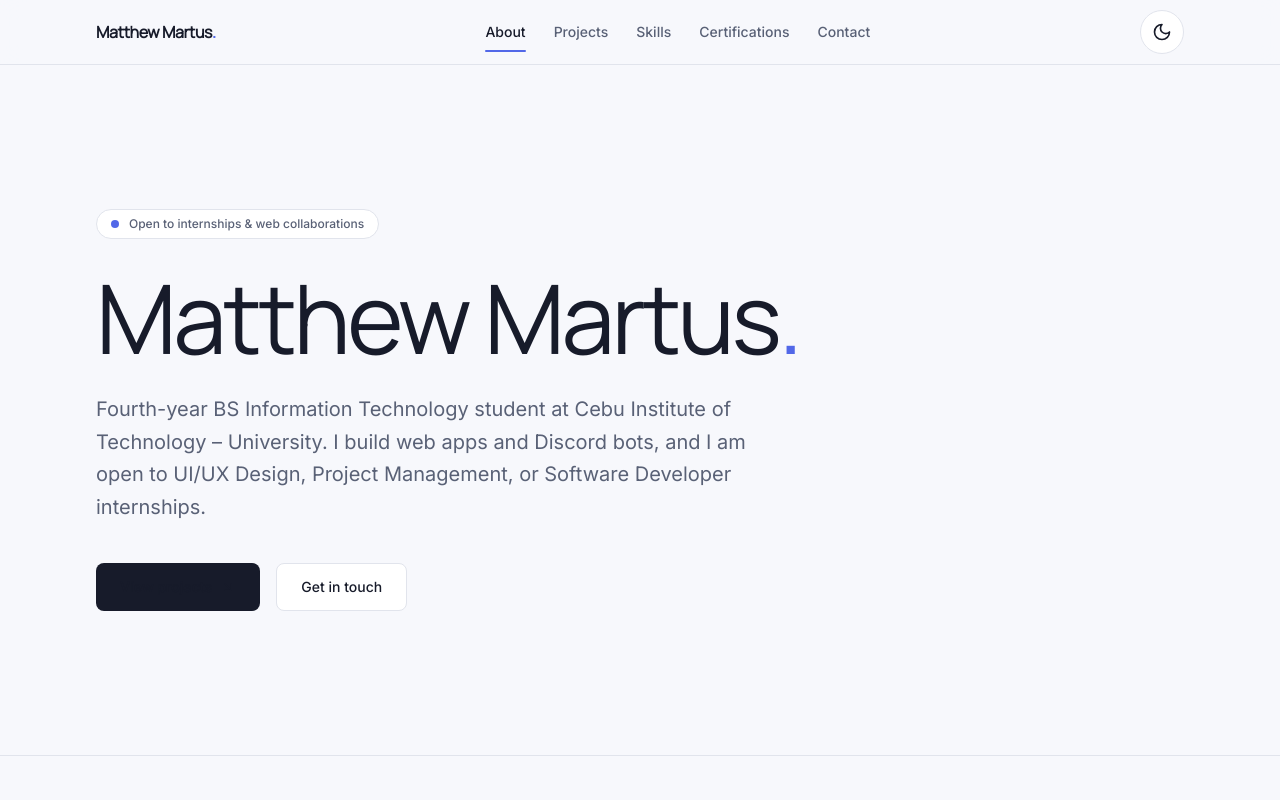
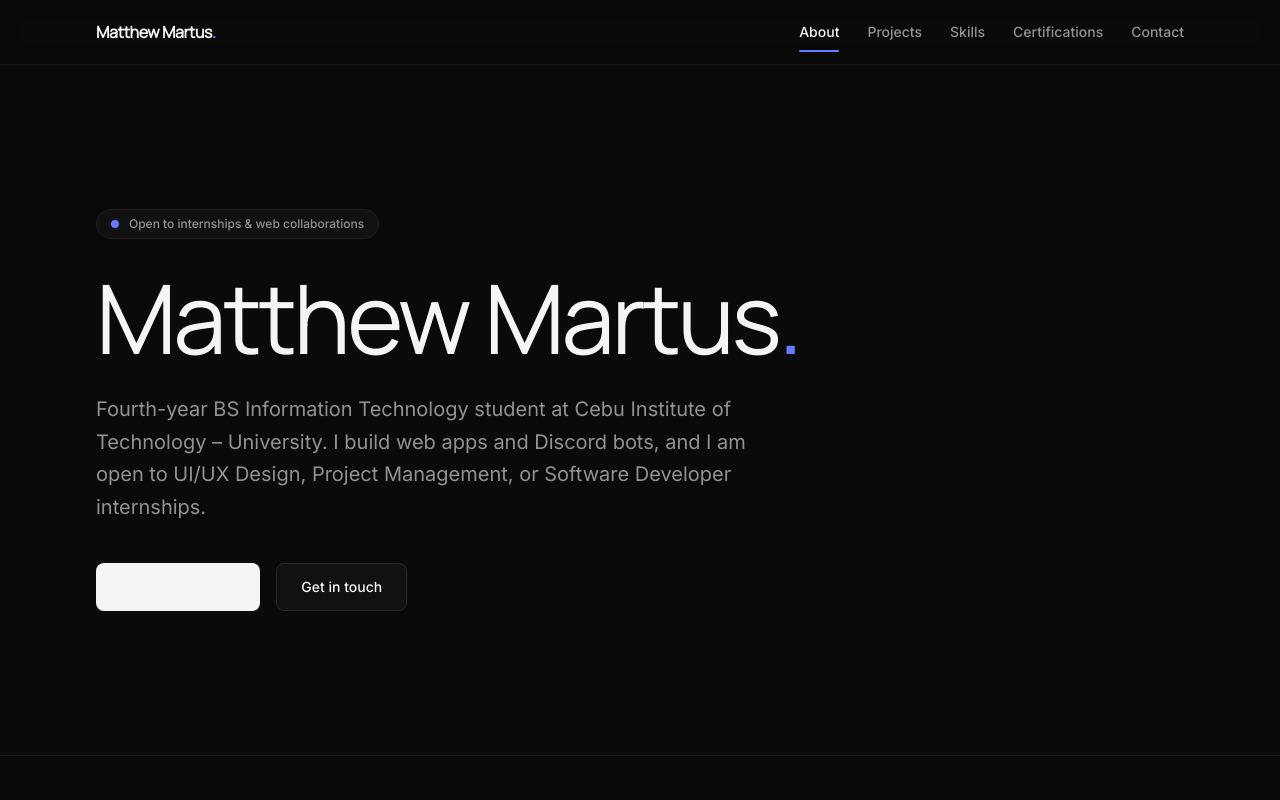
Before and after one commit to Mr-cmd-pip/martus-portfolio, a React (Vite) app: page / in a window 1280 px wide. Shown: the top 800 px of the page. Built offline with nearby package versions, Linux system fonts and the light colour scheme.

Commit message:
style: make portfolio dark-mode only
- Remove the theme toggle and saved theme preference
- Remove light-theme styles and theme-switching animations
- Set the browser color scheme to dark

```diff
--- a/index.html
+++ b/index.html
@@ -3,32 +3,8 @@
   <head>
     <meta charset="UTF-8" />
     <meta name="viewport" content="width=device-width, initial-scale=1.0" />
-    <meta name="color-scheme" content="light dark" />
+    <meta name="color-scheme" content="dark" />
     <meta name="theme-color" content="#0A0A0A" />
-    <script>
-      (() => {
-        if (typeof window === 'undefined' || typeof document === 'undefined') return;
-
-        let savedTheme = null;
-        try {
-          savedTheme = localStorage.getItem('portfolio-theme');
-        } catch (error) {
-          console.warn('Unable to read the saved theme preference.', error);
-        }
-
-        const theme =
-          savedTheme === 'light' || savedTheme === 'dark'
-            ? savedTheme
-            : window.matchMedia?.('(prefers-color-scheme: light)').matches
-              ? 'light'
-              : 'dark';
-
-        document.documentElement.dataset.theme = theme;
-        document.querySelector('meta[name="theme-color"]').content =
-          theme === 'light' ? '#F7F8FC' : '#0A0A0A';
-      })();
-    </script>
-
     <title>Matthew Martus — IT Student, Developer &amp; Project Manager</title>
     <meta
       name="description"
--- a/src/App.jsx
+++ b/src/App.jsx
@@ -1,5 +1,3 @@
-import { flushSync } from 'react-dom';
-import { useEffect, useRef, useState } from 'react';
 import Navbar from './components/Navbar';
 import Hero from './components/Hero';
 import About from './components/About';
@@ -10,67 +8,9 @@ import Contact from './components/Contact';
 import Footer from './components/Footer';
 
 export default function App() {
-  const [theme, setTheme] = useState('dark');
-  const fallbackTransitionTimeout = useRef(null);
-
-  useEffect(() => {
-    if (typeof document === 'undefined') return;
-    setTheme(document.documentElement.dataset.theme === 'light' ? 'light' : 'dark');
-  }, []);
-
-  const toggleTheme = (event) => {
-    if (typeof document === 'undefined' || typeof window === 'undefined') return;
-
-    const nextTheme = theme === 'dark' ? 'light' : 'dark';
-    const root = document.documentElement;
-    const bounds = event.currentTarget.getBoundingClientRect();
-    const clientX = event.detail === 0 ? bounds.left + bounds.width / 2 : event.clientX;
-    const clientY = event.detail === 0 ? bounds.top + bounds.height / 2 : event.clientY;
-    const hasReducedMotion =
-      window.matchMedia?.('(prefers-reduced-motion: reduce)').matches ?? false;
-    const applyTheme = () => {
-      flushSync(() => {
-        setTheme(nextTheme);
-        root.dataset.theme = nextTheme;
-      });
-
-      try {
-        window.localStorage.setItem('portfolio-theme', nextTheme);
-      } catch (error) {
-        console.warn('Unable to save the theme preference.', error);
-      }
-
-      const themeColor = document.querySelector('meta[name="theme-color"]');
-      const canvasColor = getComputedStyle(root).getPropertyValue('--bg-canvas').trim();
-      if (canvasColor) themeColor?.setAttribute('content', canvasColor);
-    };
-
-    root.style.setProperty('--theme-origin-x', `${clientX}px`);
-    root.style.setProperty('--theme-origin-y', `${clientY}px`);
-
-    if (hasReducedMotion) {
-      applyTheme();
-      return;
-    }
-
-    if (typeof document.startViewTransition === 'function') {
-      document.startViewTransition(applyTheme);
-      return;
-    }
-
-    root.classList.add('theme-color-transition');
-    applyTheme();
-
-    window.clearTimeout(fallbackTransitionTimeout.current);
-    fallbackTransitionTimeout.current = window.setTimeout(() => {
-      root.classList.remove('theme-color-transition');
-      fallbackTransitionTimeout.current = null;
-    }, 350);
-  };
-
   return (
     <div className="app-shell flex min-h-screen flex-col">
-      <Navbar theme={theme} onThemeToggle={toggleTheme} />
+      <Navbar />
 
       <main id="main-content" tabIndex={-1} className="flex-1 outline-none">
         <Hero />
--- a/src/components/Navbar.jsx
+++ b/src/components/Navbar.jsx
@@ -1,9 +1,9 @@
 import { useEffect, useRef, useState } from 'react';
-import { Menu, Moon, Sun, X } from 'lucide-react';
+import { Menu, X } from 'lucide-react';
 import { siteData } from '../data/portfolio';
 
 /** Sticky navigation with IntersectionObserver-based scrollspy. */
-export default function Navbar({ theme, onThemeToggle }) {
+export default function Navbar() {
   const [activeId, setActiveId] = useState('');
   const [menuOpen, setMenuOpen] = useState(false);
   const toggleBtnRef = useRef(null);
@@ -117,18 +117,6 @@ export default function Navbar({ theme, onThemeToggle }) {
           </ul>
         </nav>
 
-        <button
-          type="button"
-          onClick={onThemeToggle}
-          aria-label="Light theme"
-          aria-pressed={theme === 'light'}
-          title={`Switch to ${theme === 'dark' ? 'light' : 'dark'} mode`}
-          className="theme-toggle inline-flex min-h-11 min-w-11 items-center justify-center rounded-full border border-control bg-surface text-ink transition-colors hover:border-accent/60"
-        >
-          <Sun className="theme-icon theme-icon-sun h-5 w-5" aria-hidden="true" />
-          <Moon className="theme-icon theme-icon-moon h-5 w-5" aria-hidden="true" />
-        </button>
-
         {/* Mobile menu toggle (min 44x44 target) */}
         <button
           ref={toggleBtnRef}
--- a/src/index.css
+++ b/src/index.css
@@ -29,8 +29,7 @@
   --color-stronger: var(--border-stronger);
 }
 
-:root[data-theme='dark'],
-:root:not([data-theme]) {
+:root {
   color-scheme: dark;
   --bg-canvas: #0A0A0A;
   --bg-surface: #111111;
@@ -54,32 +53,6 @@
   --accent: #647BFF;
   --text-action: #0A0A0A;
   --text-on-accent: #0A0A0A;
-}
-
-:root[data-theme='light'] {
-  color-scheme: light;
-  --bg-canvas: #F7F8FC;
-  --bg-surface: #FFFFFF;
-  --bg-media: #EEF0F6;
-  --bg-surface-soft: #FFFFFF;
-  --bg-surface-active: #EEF0F6;
-  --bg-surface-raised: #EEF0F6;
-  --bg-surface-elevated: #EEF0F6;
-  --border-line: #E1E4EC;
-  --border-line-soft: #E1E4EC;
-  --border-card: #E1E4EC;
-  --border-control: #E1E4EC;
-  --border-chip: #E1E4EC;
-  --border-control-strong: #E1E4EC;
-  --border-strong: #E1E4EC;
-  --border-stronger: #C5CAD6;
-  --text-ink: #171B2A;
-  --text-ink-soft: #171B2A;
-  --text-muted: #596176;
-  --text-muted-soft: #596176;
-  --accent: #5268E8;
-  --text-action: #FFFFFF;
-  --text-on-accent: #FFFFFF;
 }
 
 @layer base {
@@ -154,105 +127,3 @@
     animation: none !important;
   }
 }
-
-.theme-toggle {
-  position: relative;
-  transition:
-    background-color 180ms ease,
-    border-color 180ms ease,
-    color 180ms ease,
-    transform 180ms ease;
-}
-
-.theme-toggle:hover {
-  border-color: var(--border-stronger);
-}
-
-.theme-toggle:active {
-  transform: scale(0.98);
-}
-
-.theme-icon {
-  position: absolute;
-  transition:
-    opacity 300ms cubic-bezier(0.4, 0, 0.2, 1),
-    transform 300ms cubic-bezier(0.4, 0, 0.2, 1);
-}
-
-.theme-icon-sun {
-  opacity: 1;
-  transform: rotate(0) scale(1);
-}
-
-.theme-icon-moon {
-  opacity: 0;
-  transform: rotate(-70deg) scale(0.55);
-}
-
-[data-theme='light'] .theme-icon-sun {
-  opacity: 0;
-  transform: rotate(70deg) scale(0.55);
-}
-
-[data-theme='light'] .theme-icon-moon {
-  opacity: 1;
-  transform: rotate(0) scale(1);
-}
-
-.theme-color-transition,
-.theme-color-transition body,
-.theme-color-transition body * {
-  transition-property: background-color, color, border-color, fill, stroke;
-  transition-duration: 350ms;
-  transition-timing-function: cubic-bezier(0.4, 0, 0.2, 1);
-}
-
-.theme-color-transition .theme-icon {
-  transition:
-    opacity 300ms cubic-bezier(0.4, 0, 0.2, 1),
-    transform 300ms cubic-bezier(0.4, 0, 0.2, 1);
-}
-
-@supports (view-transition-name: root) {
-  ::view-transition-old(root) {
-    animation: none;
-  }
-
-  ::view-transition-new(root) {
-    animation: theme-ripple 620ms cubic-bezier(0.4, 0, 0.2, 1) both;
-  }
-
-  @keyframes theme-ripple {
-    from {
-      clip-path: circle(0 at var(--theme-origin-x, 50%) var(--theme-origin-y, 50%));
-      opacity: 0.96;
-    }
-
-    to {
-      clip-path: circle(150vmax at var(--theme-origin-x, 50%) var(--theme-origin-y, 50%));
-      opacity: 1;
-    }
-  }
-}
-
-@media (prefers-reduced-motion: reduce) {
-  .theme-icon,
-  .theme-toggle {
-    transition: none;
-  }
-
-  .theme-toggle:hover,
-  .theme-toggle:active {
-    transform: none;
-  }
-
-  .theme-color-transition,
-  .theme-color-transition body,
-  .theme-color-transition body * {
-    transition-duration: 1ms;
-  }
-
-  ::view-transition-new(root) {
-    animation: none;
-  }
-}
```
